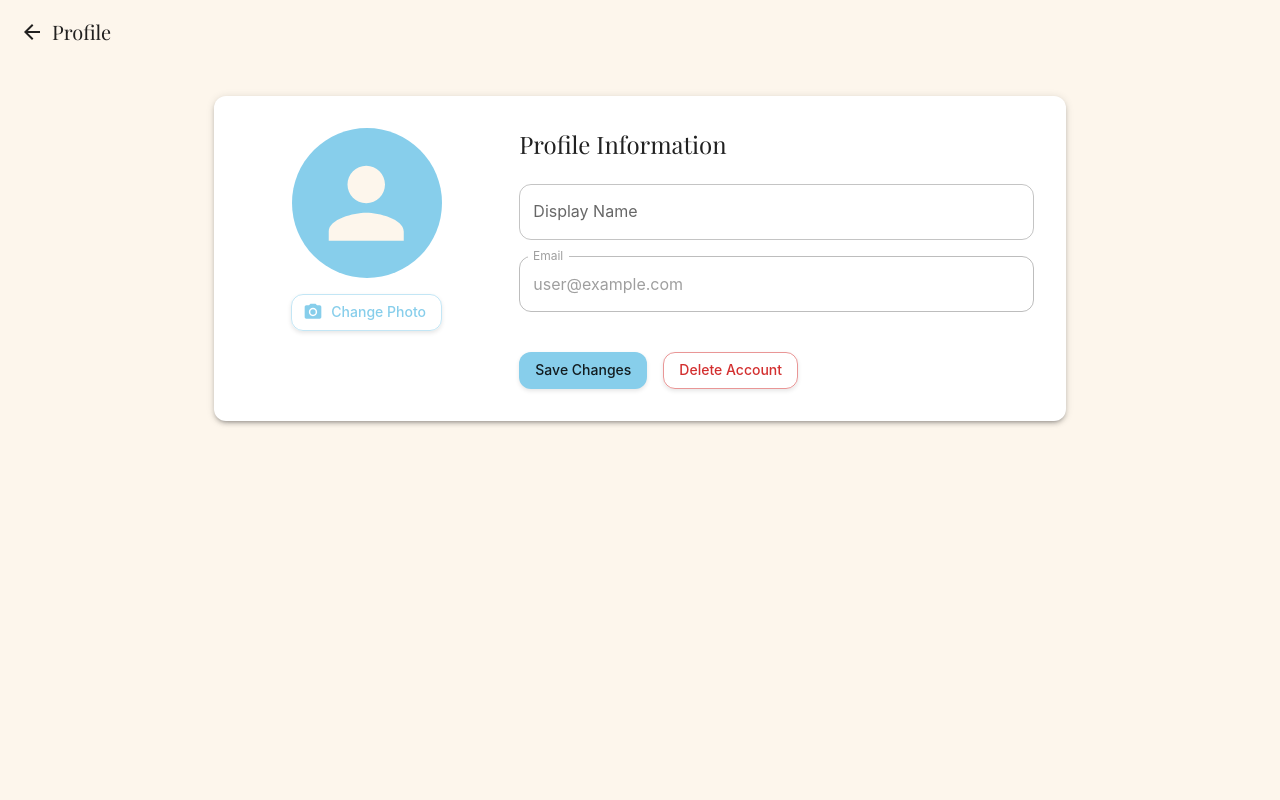
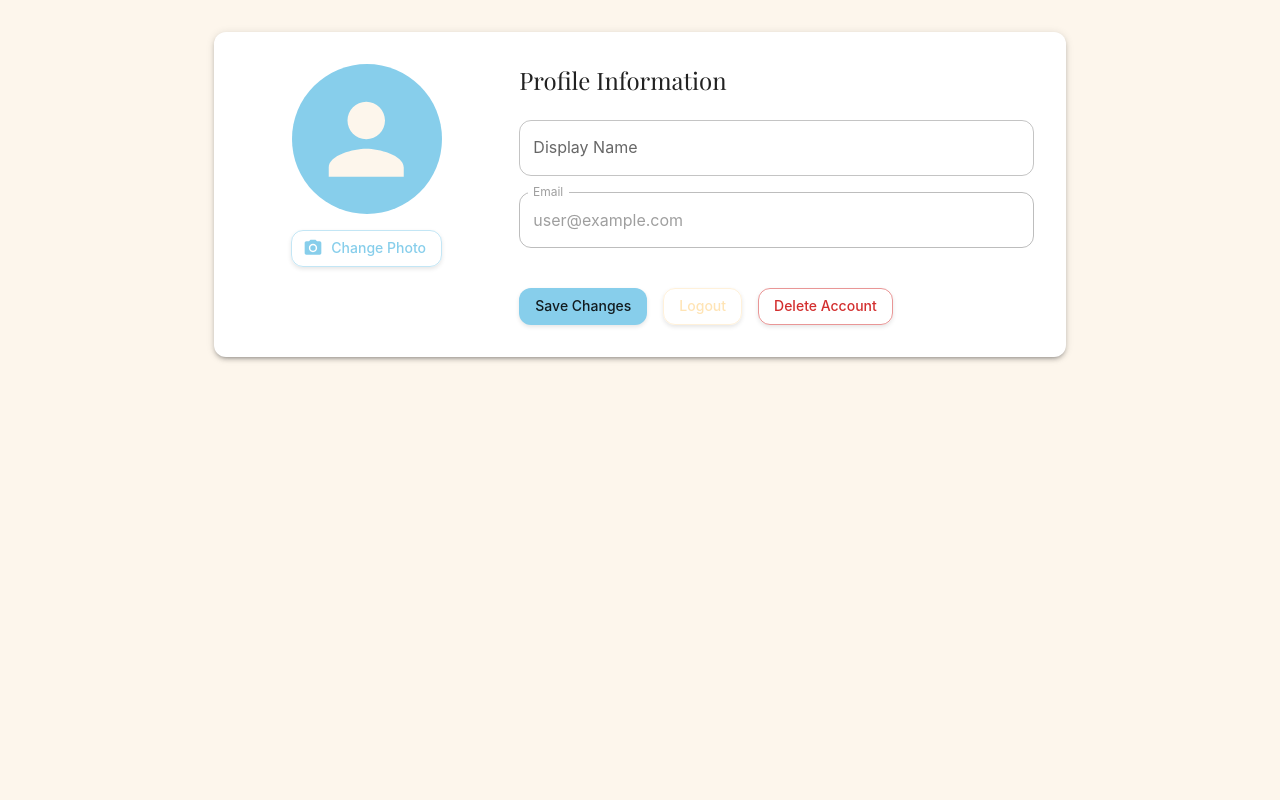
Before and after one commit to Dagmawi2000/Harmony-Hub, a React (Create React App) app: page /profile in a window 1280 px wide. Shown: the top 800 px of the page. Built offline with nearby package versions, Linux system fonts and the light colour scheme; no server answers; the database is empty; sample sign-in values are in the browser's storage; the HTML template or start-up script is replaced by a standard one.

Commit message:
Update Profile.js

```diff
--- a/src/pages/Profile.js
+++ b/src/pages/Profile.js
@@ -7,8 +7,6 @@ import {
   Button,
   Paper,
   IconButton,
-  AppBar,
-  Toolbar,
   Avatar,
   Grid,
   Alert,
@@ -37,7 +35,7 @@ function Profile() {
   const [error, setError] = useState('');
   const [success, setSuccess] = useState('');
   const navigate = useNavigate();
-  const { currentUser, updateUserProfile } = useAuth();
+  const { currentUser, updateUserProfile, logout } = useAuth();
 
   useEffect(() => {
     fetchUserProfile();
@@ -112,28 +110,18 @@ function Profile() {
     }
   };
 
+  const handleLogout = async () => {
+    try {
+      await logout();
+      navigate('/');
+    } catch (error) {
+      console.error('Failed to log out:', error);
+      setError('Failed to log out. Please try again.');
+    }
+  };
+
   return (
     <Box sx={{ minHeight: '100vh', bgcolor: 'background.default' }}>
-      {/* Navigation Bar */}
-      <AppBar position="static" color="transparent" elevation={0}>
-        <Toolbar>
-          <IconButton
-            edge="start"
-            color="inherit"
-            onClick={() => navigate('/dashboard')}
-          >
-            <BackIcon />
-          </IconButton>
-          <Typography
-            variant="h6"
-            component="div"
-            sx={{ flexGrow: 1, fontFamily: 'Playfair Display' }}
-          >
-            Profile
-          </Typography>
-        </Toolbar>
-      </AppBar>
-
       <Container maxWidth="md" sx={{ py: 4 }}>
         <MotionBox
           initial={{ opacity: 0, y: 20 }}
@@ -227,6 +215,13 @@ function Profile() {
                   </Button>
                   <Button
                     variant="outlined"
+                    color="secondary"
+                    onClick={handleLogout}
+                  >
+                    Logout
+                  </Button>
+                  <Button
+                    variant="outlined"
                     color="error"
                     onClick={handleDeleteAccount}
                   >
```
